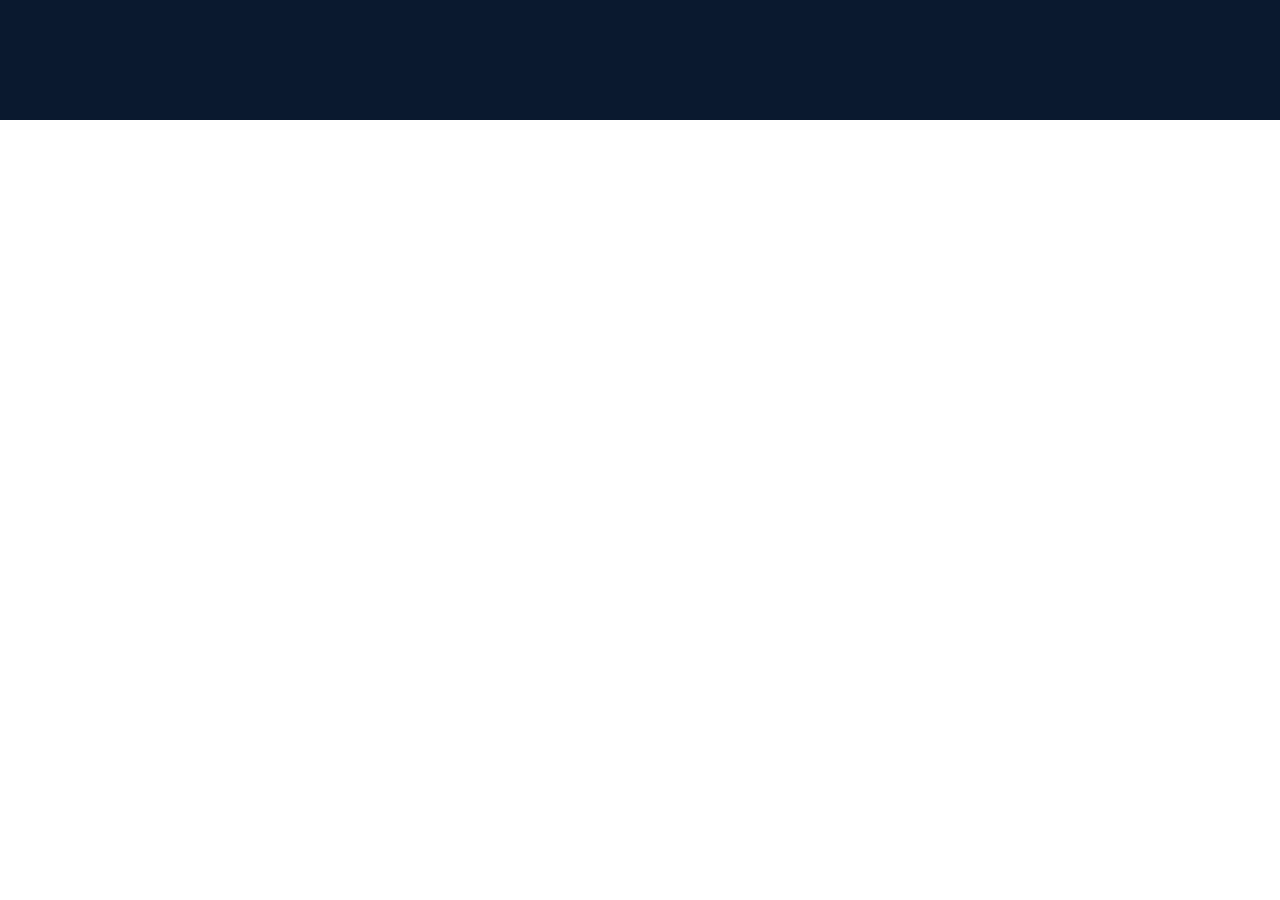
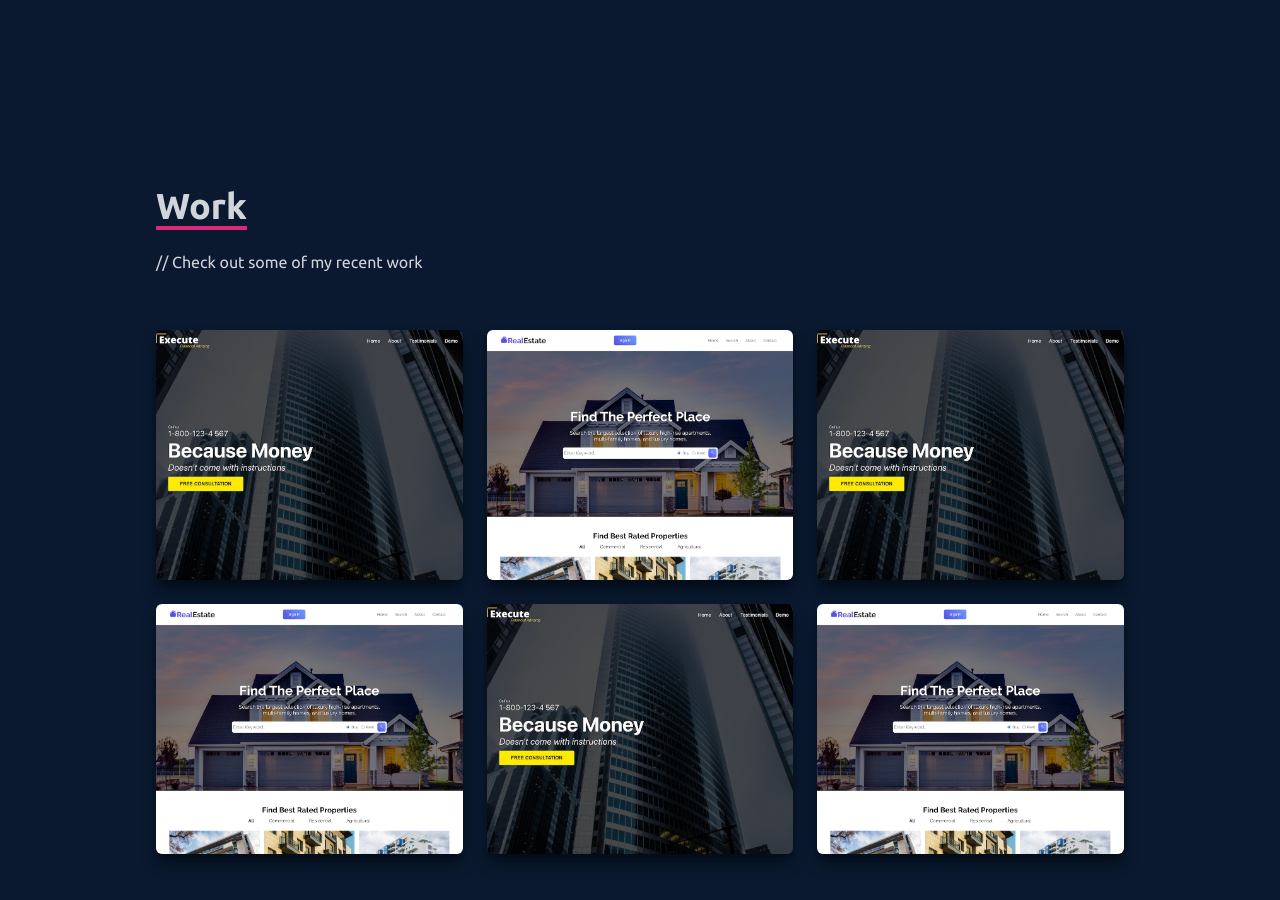
Before and after one commit to valdir-ti/portfolio, a React (Vite) app: page / in a window 1280 px wide. Shown: the part 2280-3180 px from the top of the page. Before the commit the page ends 2400 px from the top, so only its background shows below. Built offline with nearby package versions, Linux system fonts and the light colour scheme.

Commit message:
feat: add work component

```diff
--- a/src/App.tsx
+++ b/src/App.tsx
@@ -2,6 +2,7 @@
 import About from "./components/About"
 import Navbar from "./components/Navbar"
 import Skills from "./components/Skills"
+import Work from "./components/Work"
 
 function App() {
 
@@ -11,6 +12,7 @@
       <Hero />
       <About />
       <Skills />
+      <Work />
     </div>
   )
 }
--- /dev/null
+++ b/src/components/Work.tsx
@@ -0,0 +1,30 @@
+import WorkItem from "./WorkItem.js";
+
+import { data } from "../data/data.js";
+
+const Work = () => {
+
+    const project = data;
+
+  return (
+    <div data-name='work' className="bg-[#0a192f] w-full md:h-screen text-gray-300">
+        {/* Container */}
+        <div className="xl:max-w-[1000px] lg:max-w-[900px] mx-auto p-4 flex flex-col justify-center h-full w-full">
+            <div className="pb-8">
+                <p className="text-4xl font-bold inline border-b-4 text-gray-300 border-pink-600">Work</p>
+                <p className="py-6">// Check out some of my recent work</p>
+            </div>
+
+            <div className="grid sm:grid-cols-2 md:grid-cols-3 gap-6">
+
+                {project.map((item, index) => (
+                    <WorkItem index={index} item={item}/>
+                ))}
+
+            </div>
+        </div>
+    </div>
+  )
+}
+
+export default Work
--- /dev/null
+++ b/src/components/WorkItem.tsx
@@ -0,0 +1,32 @@
+type WorkItemProps = {
+    index: number
+    item: {
+        image: string
+        name: string
+        github: string
+        live: string
+    }
+}
+
+const WorkItem = ({index, item}: WorkItemProps) => {
+  return (
+    <div key={index} style={{ backgroundImage: `url(${item.image})` }} className="shadow-lg shadow-[#040c16] group container rounded-md flex justify-center items-center text-center mx-auto content-div">
+        {/* Hover Effect */}
+        <div className='opacity-0 group-hover:opacity-100'>
+            <span className='text-2xl font-bold text-white tracking-wider'>
+                {item.name}
+            </span>
+            <div className='pt-8 text-center'>
+                <a href={item.github} target="_blank">
+                    <button className='text-center rounded-lg px-4 py-3 m-2 bg-white text-gray-700 font-bold text-lg'>Demo</button>
+                </a>
+                <a href={item.live} target="_blank">
+                    <button className='text-center rounded-lg px-4 py-3 m-2 bg-white text-gray-700 font-bold text-lg'>Code</button>
+                </a>
+            </div>
+        </div>
+    </div>
+  )
+}
+
+export default WorkItem
--- /dev/null
+++ b/src/data/data.ts
@@ -0,0 +1,48 @@
+import WorkIm from '../assets/work.jpeg'
+import RealEst from '../assets/realestate.jpg'
+
+export const data = [
+    {
+        id:1,
+        name:"React JS Application",
+        image:WorkIm,
+        github:"",
+        live:"",
+    },
+    {
+        id:2,
+        name:"React JS Application",
+        image:RealEst,
+        github:"",
+        live:"",
+    },
+    {
+        id:3,
+        name:"React JS Application",
+        image:WorkIm,
+        github:"",
+        live:"",
+    },
+    {
+        id:4,
+        name:"React JS Application",
+        image:RealEst,
+        github:"",
+        live:"",
+    },
+    {
+        id:5,
+        name:"React JS Application",
+        image:WorkIm,
+        github:"",
+        live:"",
+    },
+    {
+        id:6,
+        name:"React JS Application",
+        image:RealEst,
+        github:"",
+        live:"",
+    },
+
+]
--- a/src/index.css
+++ b/src/index.css
@@ -13,3 +13,18 @@
         @apply cursor-pointer;
     }
 }
+
+.content-div {
+    background-repeat: no-repeat;
+    background-size: cover;
+    background-position: center;
+    height: 250px;
+}
+
+.content-div:hover {
+    background-image: linear-gradient(
+        to right,
+        rgba(112, 157, 220, 0.8),
+        hsla(248, 74%, 61%, 0.8)
+    )!important;
+}
```
Also changed, not shown: src/assets/realestate.jpg (added), src/assets/work.jpeg (added).
